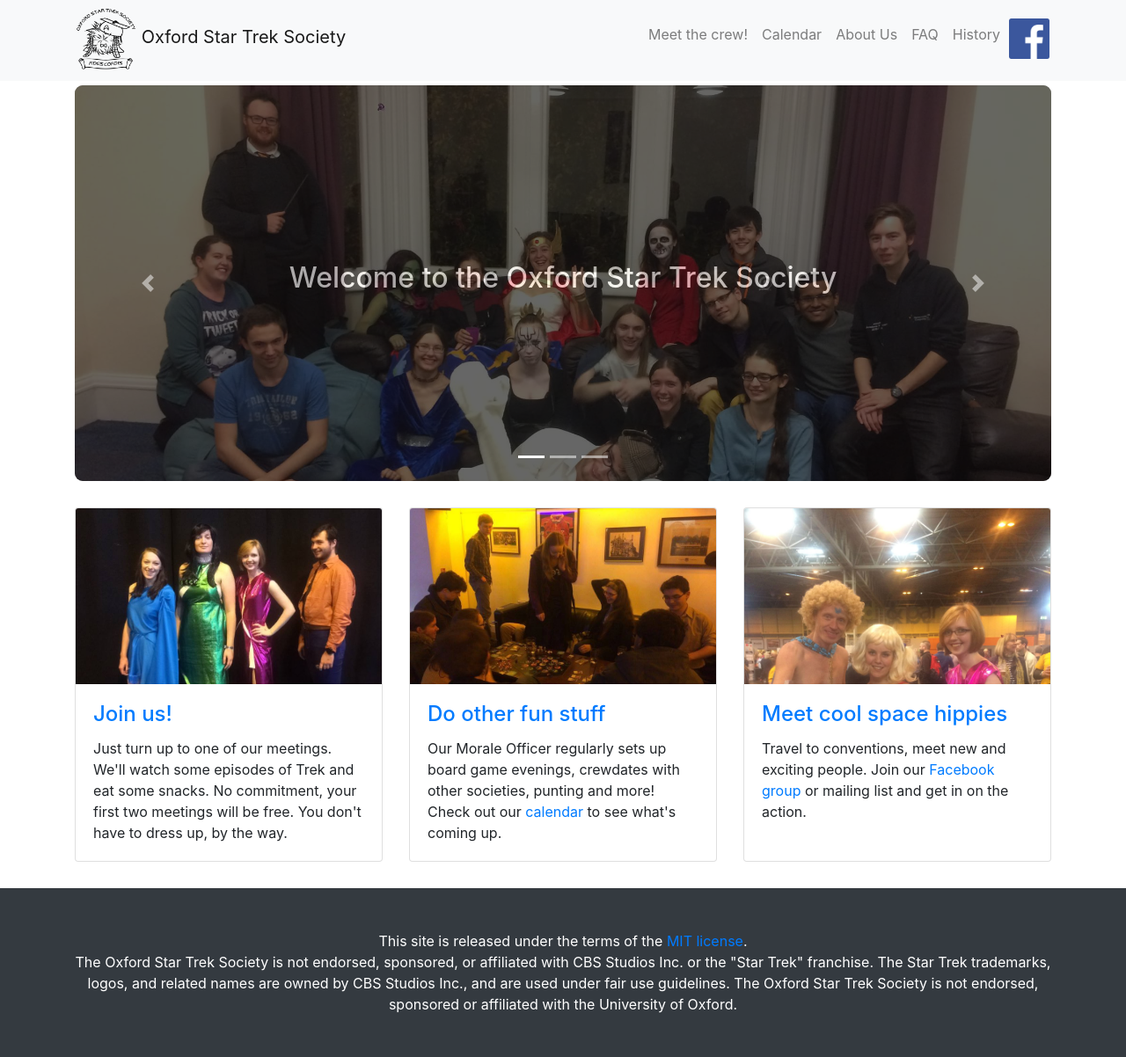
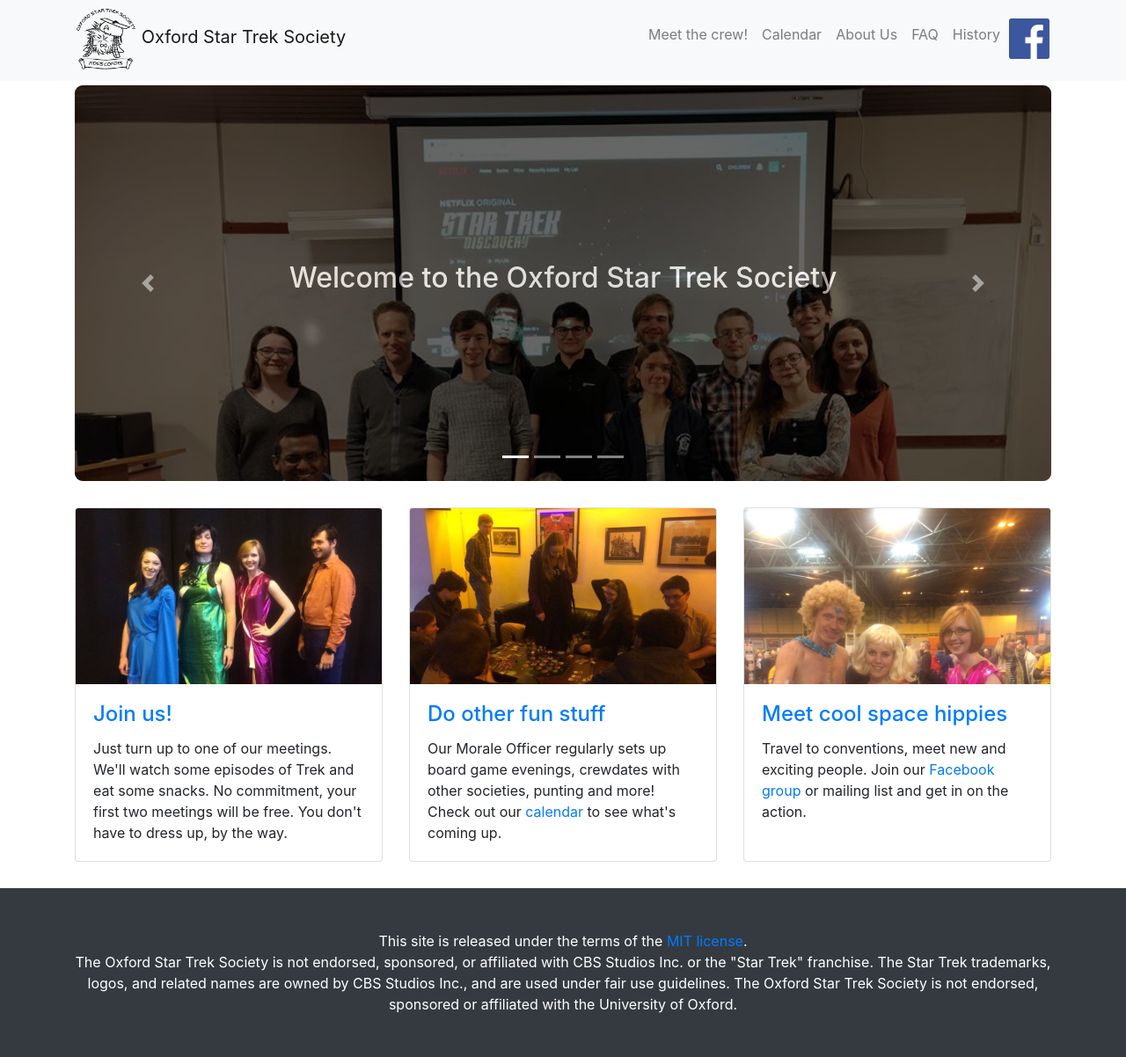
Before and after one commit to oxfordstartreksociety/oxfordstartreksociety.github.io, a Jekyll site: the page built from index.html, in a window 1280 px wide. Shown: the whole page at 88% size. Built offline with Jekyll 4.4.1, drawn with Linux system fonts in a browser that asks for light colours.

Commit message:
add new pictures

```diff
--- a/index.html
+++ b/index.html
@@ -11,9 +11,12 @@ layout: default
 	  <li data-target="#carouselExampleIndicators" data-slide-to="0" class="active"></li>
 	  <li data-target="#carouselExampleIndicators" data-slide-to="1"></li>
 	  <li data-target="#carouselExampleIndicators" data-slide-to="2"></li>
+	  <li data-target="#carouselExampleIndicators" data-slide-to="3"></li>
 	</ol>
 	<div class="carousel-inner" role="listbox">
-	  <div class="carousel-item active" style="background-image: url('img/bear.jpg')">
+	  <div class="carousel-item active" style="background-image: url('img/group_Jan_2019.jpg')">
+	  </div>
+	  <div class="carousel-item" style="background-image: url('img/bear.jpg')">
 	  </div>
 	  <div class="carousel-item" style="background-image: url('img/big_group.jpg')">
 	  </div>
```
